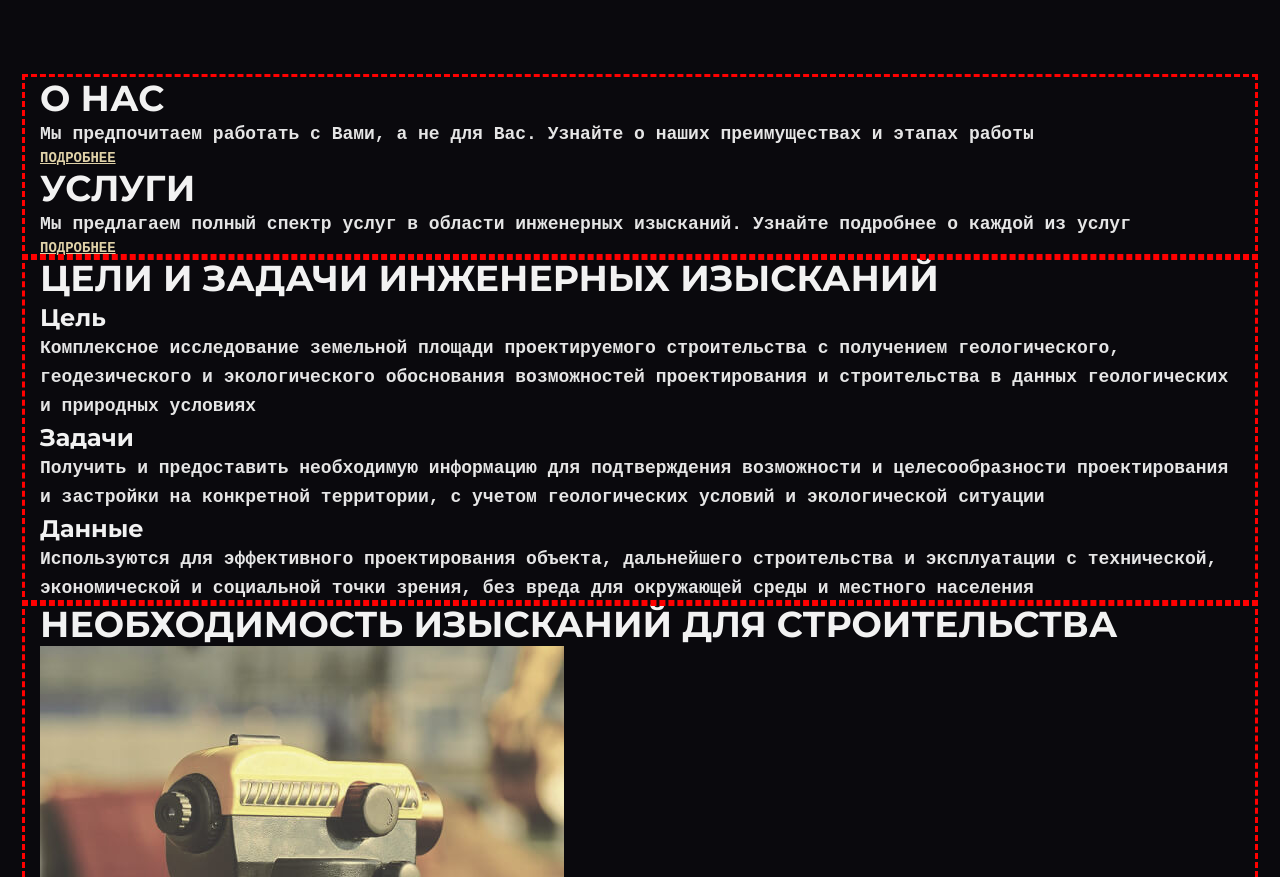
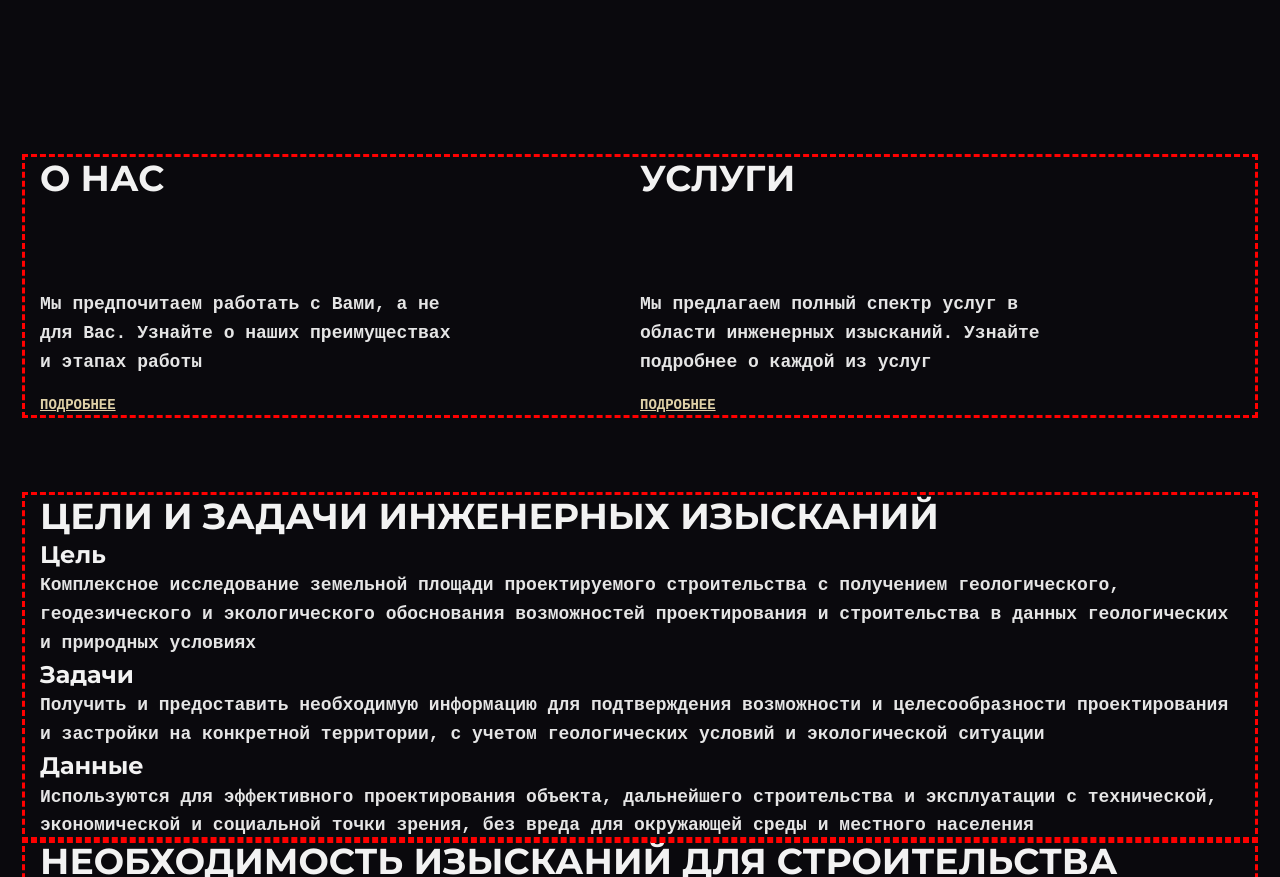
Before and after one commit to elen-purple/Noyeks, a plain HTML site: page index.html in a window 1280 px wide. Shown: the part 5804-6681 px from the top of the page. Drawn offline with nearby package versions, Linux system fonts and the light colour scheme.

Commit message:
makes about elements position

```diff
--- a/css/styles.css
+++ b/css/styles.css
@@ -565,12 +565,16 @@ body {
 }
 
 .about {
+  padding: 80px 0;
 }
 
 .about-list {
+  display: flex;
+  gap: 180px;
 }
 
 .about-item {
+  width: 420px;
 }
 
 .about-subtitle {
@@ -587,6 +591,8 @@ body {
   font-size: 18px;
   font-weight: 700;
   line-height: 1.6;
+  margin-top: 90px;
+  margin-bottom: 20px;
 }
 
 .about-link {
```
